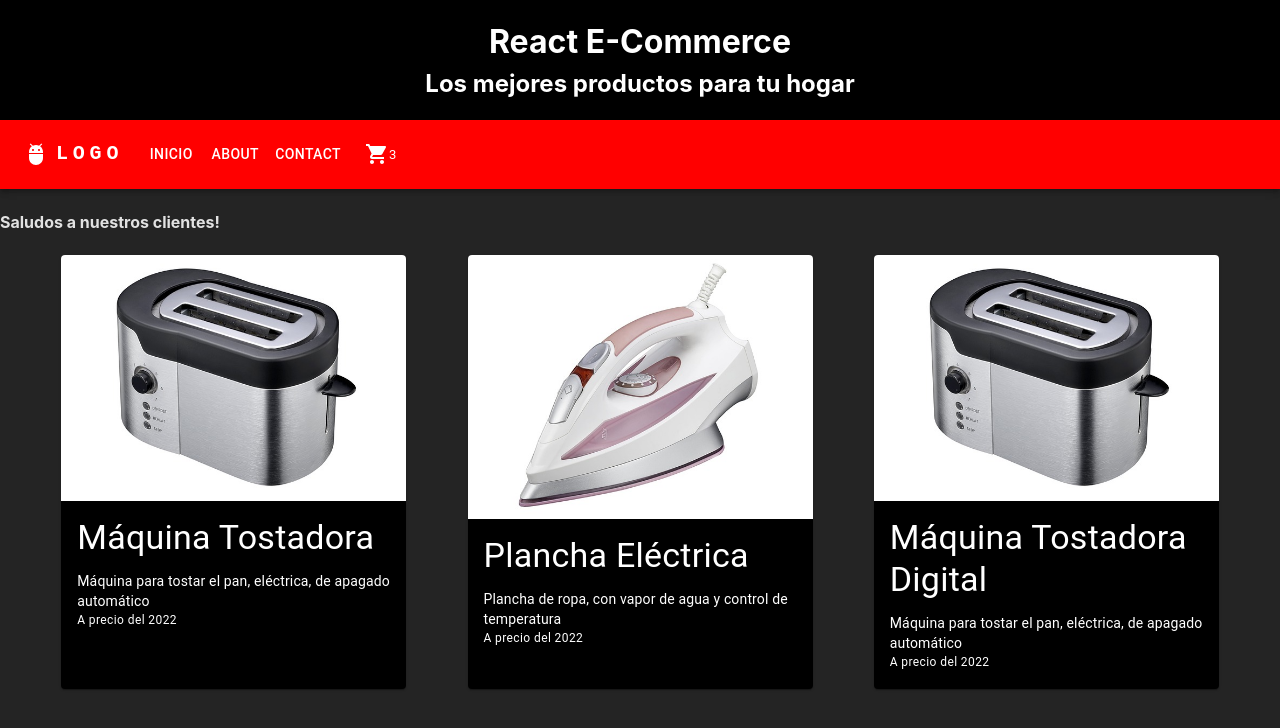
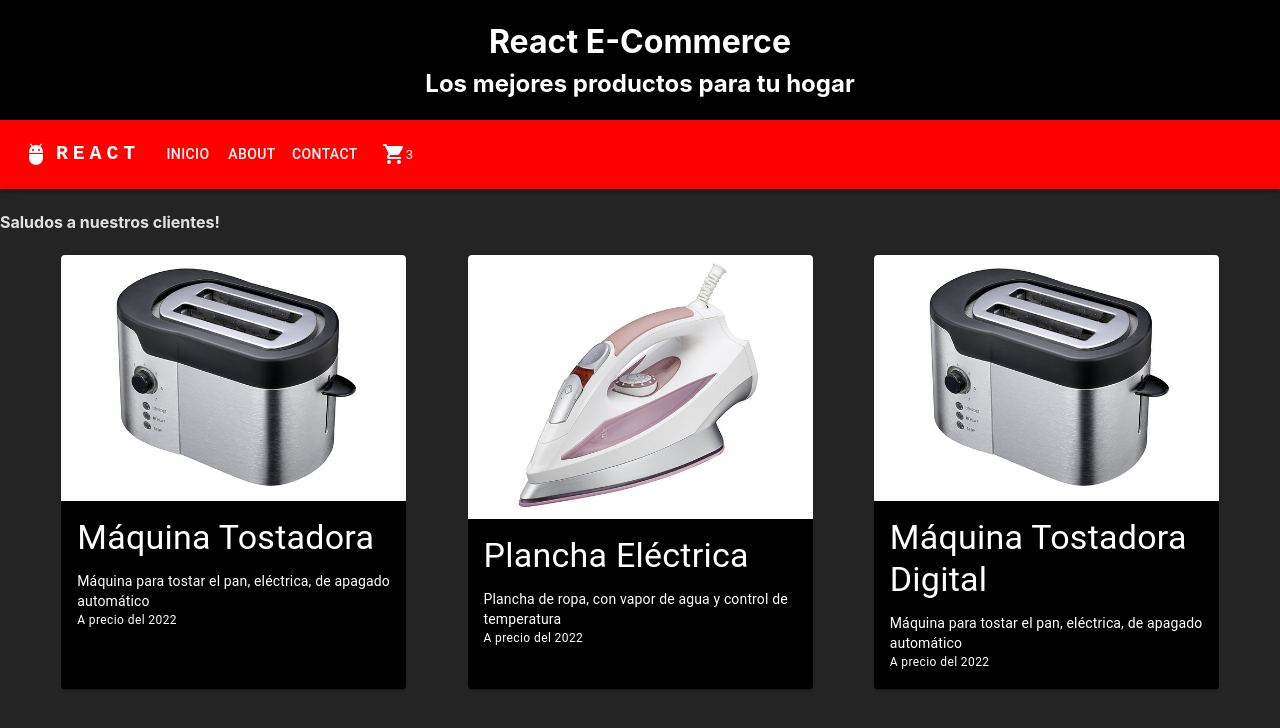
Before and after one commit to Harmed2002/React-ecommerce, a React (Vite) app: page / in a window 1280 px wide. Shown: the top 728 px of the page. Built offline with nearby package versions, Linux system fonts and the light colour scheme.

Commit message:
Gh-pages añadido

```diff
--- a/package.json
+++ b/package.json
@@ -3,7 +3,10 @@
   "private": true,
   "version": "0.0.0",
   "type": "module",
+  "homepage": "https://harmed2002.github.io/React-ecommerce/",
   "scripts": {
+    "predeploy": "npm run build",
+    "deploy": "gh-pages -d dist",
     "dev": "vite",
     "build": "vite build",
     "lint": "eslint src --ext js,jsx --report-unused-disable-directives --max-warnings 0",
@@ -14,6 +17,7 @@
     "@emotion/styled": "^11.11.0",
     "@mui/icons-material": "^5.11.16",
     "@mui/material": "^5.13.3",
+    "gh-pages": "^5.0.0",
     "react": "^18.2.0",
     "react-dom": "^18.2.0"
   },
--- a/src/App.jsx
+++ b/src/App.jsx
@@ -36,7 +36,7 @@ function App() {
 					description="Máquina para tostar el pan, eléctrica, de apagado automático"
 					img="../src/assets/img/bread-machine.jpg"
 				/>
-        	</div>
+			</div>
 		</>
 	);
 }
--- a/src/components/AppBar/AppBar.jsx
+++ b/src/components/AppBar/AppBar.jsx
@@ -56,7 +56,7 @@ function ResponsiveAppBar() {
 							textDecoration: 'none',
 						}}
 					>
-						LOGO
+						REACT
 					</Typography>
 
 					<Box sx={{ flexGrow: 1, display: { xs: 'flex', md: 'none' } }}>
```
Also changed, not shown: 1 other file (tests, documents, lock files or other folders).
